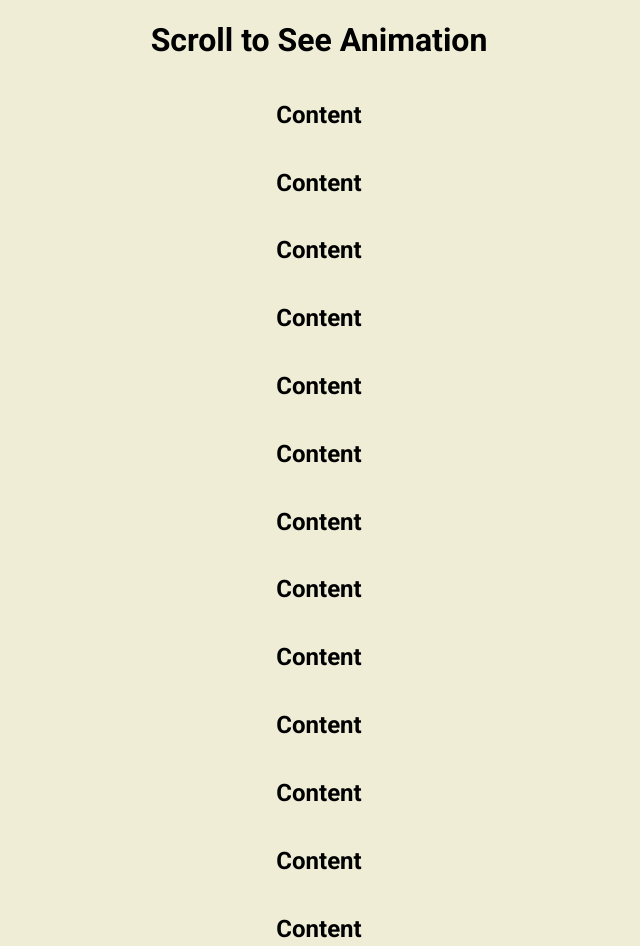
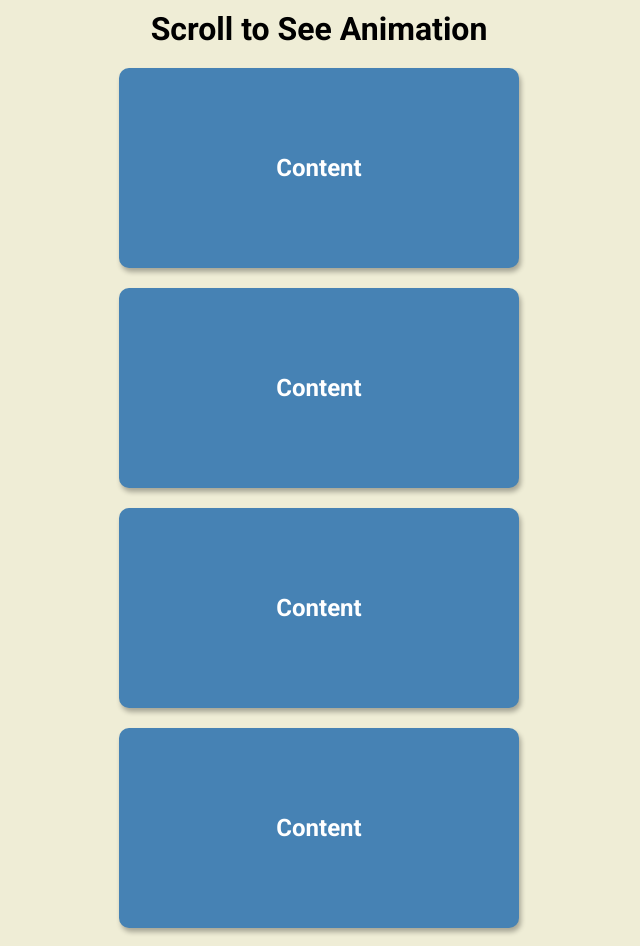
Before and after one commit to cparisi1290/js-scroll-animation, a plain HTML site: page index.html in a window 1280 px wide. Shown: the top 946 px of the page, without its empty margins (321-961 px from the left). Drawn offline with Linux system fonts and the light colour scheme.

Commit message:
create stlying for list of boxes, center everything, blue background and white text color, round each box corner and add a shadow on each

```diff
--- a/style.css
+++ b/style.css
@@ -13,3 +13,20 @@ body {
   align-items: center;
   justify-content: center;
 }
+
+h1 {
+  margin: 10px;
+}
+
+.box {
+  background-color: steelblue;
+  color: white;
+  display: flex;
+  align-items: center;
+  justify-content: center;
+  width: 400px;
+  height: 200px;
+  margin: 10px;
+  border-radius: 10px;
+  box-shadow: 2px 4px 5px rgba(0, 0, 0, 0.3);
+}
```
